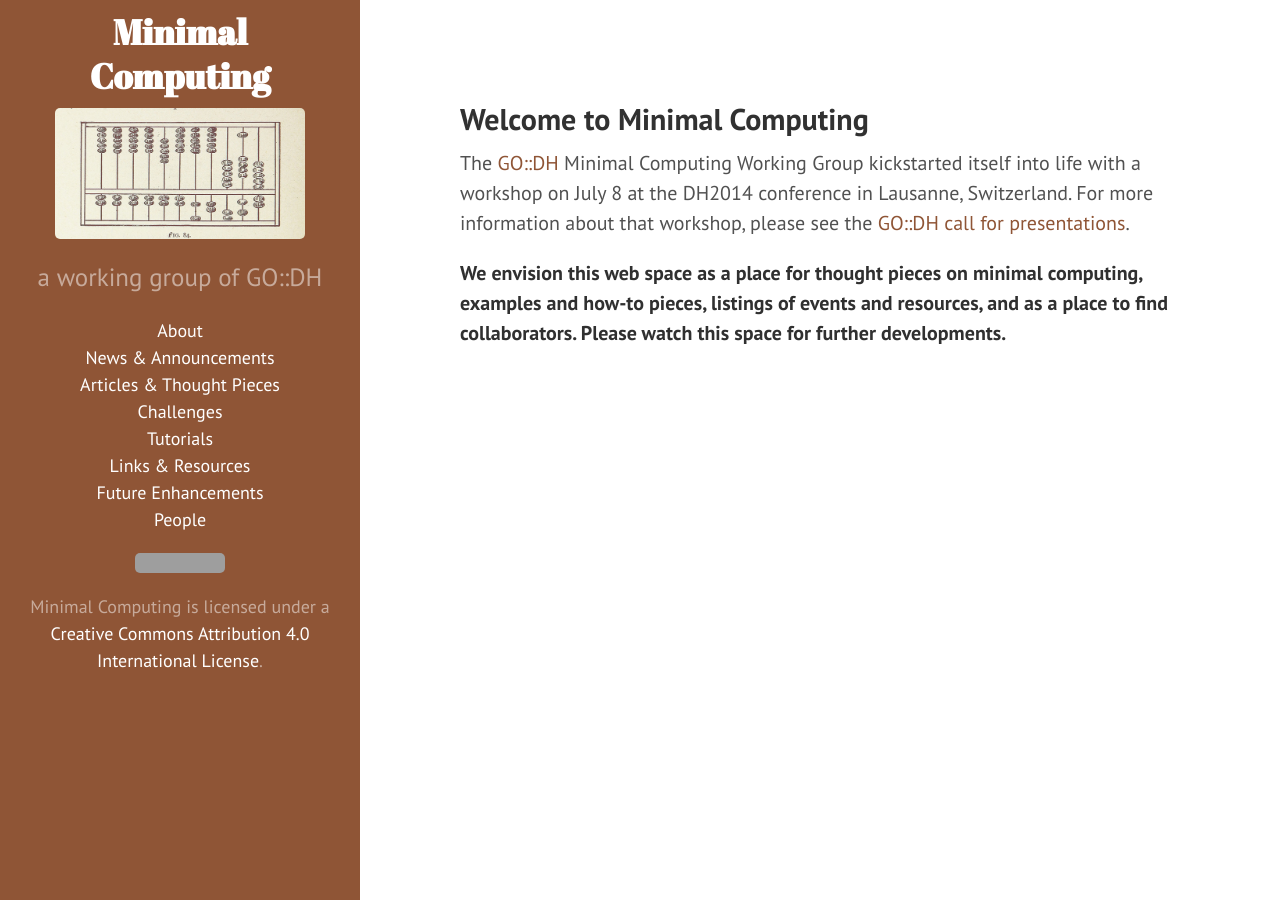
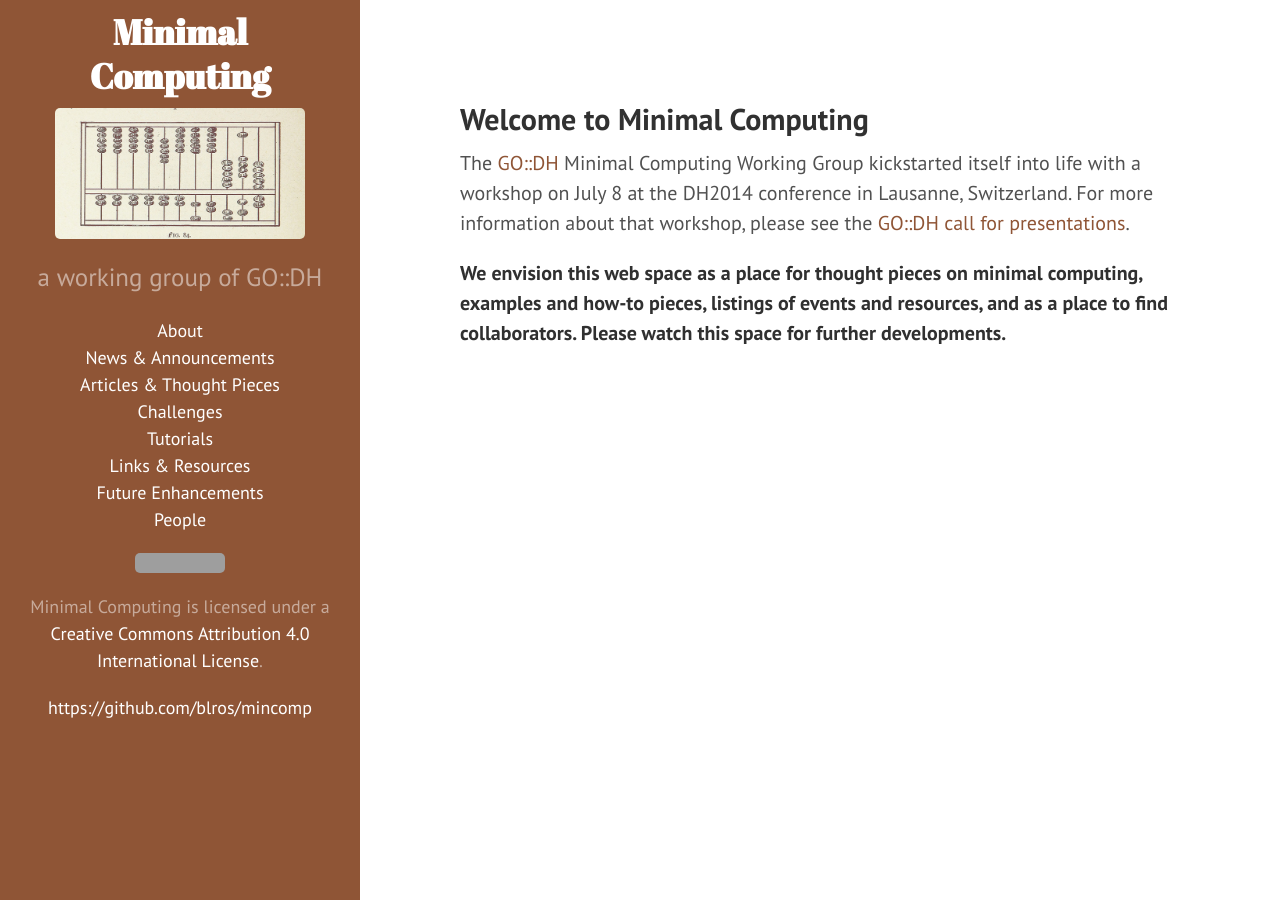
Before and after one commit to go-dh/mincomp, a Jekyll site: the page built from index.md, in a window 1280 px wide. Built offline with Jekyll 4.4.1, drawn with Linux system fonts in a browser that asks for light colours; grey boxes are pictures that could not be loaded.

Commit message:
tweaked sidebar

```diff
--- a/_includes/sidebar.html
+++ b/_includes/sidebar.html
@@ -2,21 +2,16 @@
 <!--  <div class="container sidebar-sticky"> -->
  <div align="center">
     <div class="sidebar-about">
-
       <h1>{{ site.title }}</h1>
-
-               <a href="https://www.flickr.com/photos/britishlibrary/11132950653/in/photolist-ie7JLu-hXMhn4/"><img src="{{ site.baseurl }}/images/abacus.jpg" width="250"/></a>
-
+      <a href="https://www.flickr.com/photos/britishlibrary/11132950653/in/photolist-ie7JLu-hXMhn4/"><img src="{{ site.baseurl }}/images/abacus.jpg" width="250"/></a>
       <p class="lead">{{ site.description }}</p>
-
-
     </div>
 
 
     <ul class="sidebar-nav">
 <!--      <li class="sidebar-nav-item{% if page.title == "Home" %} active{% endif %}">
-        <a href="{{ site.baseurl }}/">Home</a> -->
-      </li>
+        <a href="{{ site.baseurl }}/">Home</a>
+        </li>  -->
 
       {% comment %}
         The code below dynamically generates a sidebar nav of pages with
@@ -35,9 +30,9 @@
       {% endfor %}
 
     </ul>
-    <a rel="license" href="http://creativecommons.org/licenses/by/4.0/"><img alt="Creative Commons License" style="border-width:0" src="https://i.creativecommons.org/l/by/4.0/88x31.png" /></a><span xmlns:dct="http://purl.org/dc/terms/" property="dct:title">Minimal Computing</span> is licensed under a <a rel="license" href="http://creativecommons.org/licenses/by/4.0/">Creative Commons Attribution 4.0 International License</a>.
+<p><a rel="license" href="http://creativecommons.org/licenses/by/4.0/"><img alt="Creative Commons License" style="border-width:0" src="https://i.creativecommons.org/l/by/4.0/88x31.png" /></a><span xmlns:dct="http://purl.org/dc/terms/" property="dct:title">Minimal Computing</span> is licensed under a <a rel="license" href="http://creativecommons.org/licenses/by/4.0/">Creative Commons Attribution 4.0 International License</a>.</p>
+<p><a href="https://github.com/blros/mincomp">https://github.com/blros/mincomp</a></p>
+<!--    <p>&copy; {{ site.time | date: '%Y' }}. All rights reserved.</p> -->
 
-<!--    <p>&copy; {{ site.time | date: '%Y' }}. All rights reserved.</p> -->
-<!--  </div> -->
 </div>
 </div>
```
